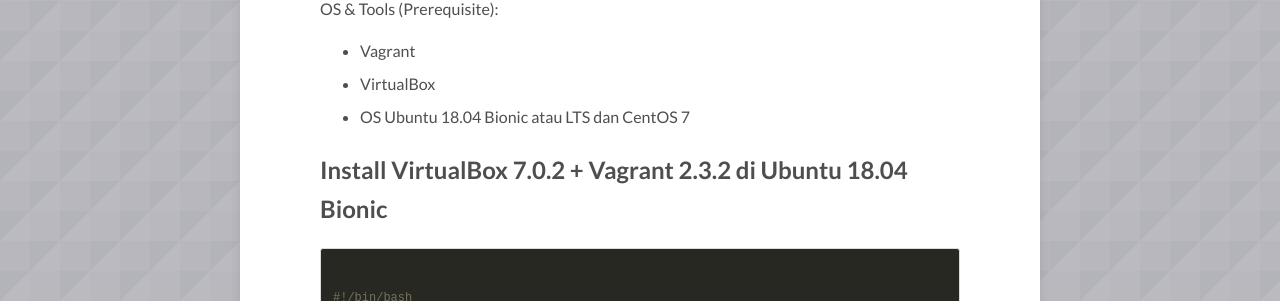
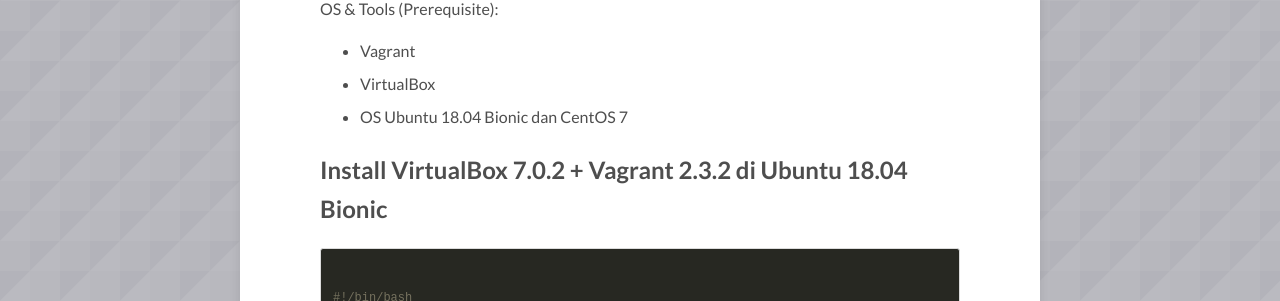
Before and after one commit to danigunawan/danigunawan.github.io, a Jekyll site: the page built from _posts/2022-11-09-belajar-vagrant-part-1.md, in a window 1280 px wide and 900 px high, scrolled down 446 px. Shown: the part 153-454 px from the top of the window. Built offline with Jekyll 4.4.1, drawn with Linux system fonts in a browser that asks for light colours; nearby versions of some CDN libraries; comment, search, counter and statistics services are not loaded.

Commit message:
[ADD POSTING] posting

```diff
--- a/_posts/2022-11-09-belajar-vagrant-part-1.md
+++ b/_posts/2022-11-09-belajar-vagrant-part-1.md
@@ -22,7 +22,7 @@
 
 * Vagrant
 * VirtualBox
-* OS Ubuntu 18.04 Bionic atau LTS dan CentOS 7
+* OS Ubuntu 18.04 Bionic dan CentOS 7
 
 
 ## Install VirtualBox 7.0.2 + Vagrant 2.3.2 di Ubuntu 18.04 Bionic
```
